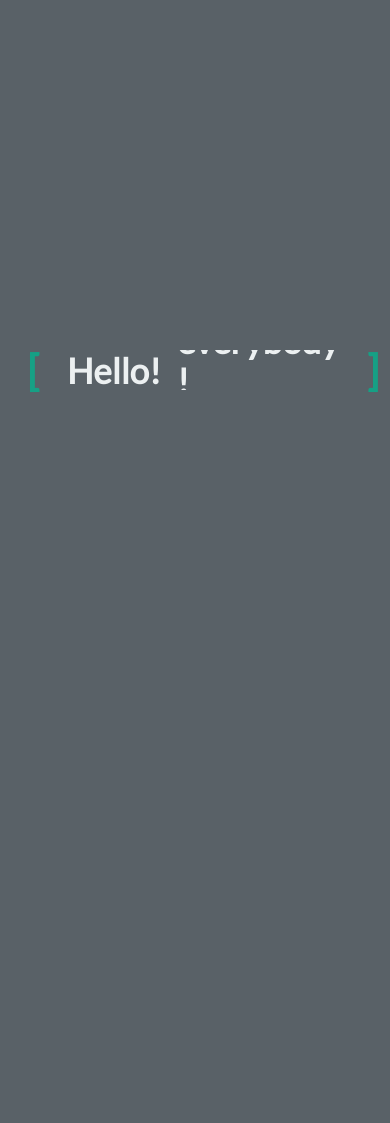
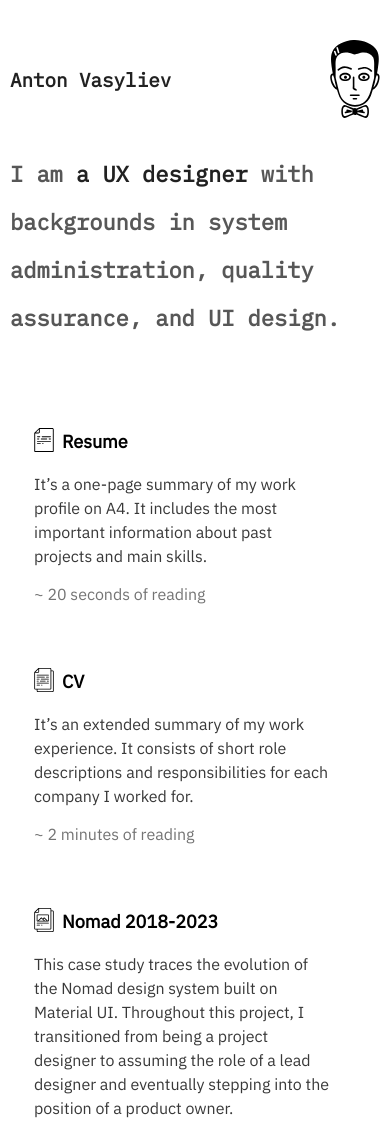
Before and after one commit to texcut/vasyliev.design, a plain HTML site: page index.html in a window 390 px wide. Shown: the top 1123 px of the page. Before the commit the page ends 844 px from the top, so only its background shows below. Drawn offline with Linux system fonts and the light colour scheme.

Commit message:
First commit after first iteration of develompent

```diff
--- a/index.html
+++ b/index.html
@@ -1,27 +1,63 @@
 <!DOCTYPE html>
-<html>
-  <head>
-    <meta charset="UTF-8" />
-    <title>Anton Vasyliev UX portfolio</title>
-    <link href="style.css" rel="stylesheet" />
-    <link
-      href="https://fonts.googleapis.com/css?family=Lato"
-      rel="stylesheet"
-    />
-  </head>
+<html lang="en">
+<head>
+  <link rel="stylesheet" href="https://fonts.googleapis.com/css?family=IBM+Plex+Sans">
+  <link rel="stylesheet" href="https://fonts.googleapis.com/css?family=IBM+Plex+Mono">
+  <link rel="stylesheet" href="styles.css">
+  <meta charset="UTF-8">
+  <meta name="viewport" content="width=device-width, initial-scale=1.0">
+  <title>Anton Vasyliev | UX designer</title>
+</head>
+<body>
 
-  <body>
-    <div class="content">
-      <div class="content__container">
-        <p class="content__container__text">Hello!</p>
+  <header>
+    <h1>Anton Vasyliev</h1>
+    <img src="img/face.svg" title="Face svg animation" class="face">
+    <p class="subheader">I am <strong>a UX designer</strong> with backgrounds in system administration, quality assurance, and UI design.</p>
+  </header>
 
-        <ul class="content__container__list">
-          <li class="content__container__list__item">world !</li>
-          <li class="content__container__list__item">dogs !</li>
-          <li class="content__container__list__item">users !</li>
-          <li class="content__container__list__item">everybody !</li>
-        </ul>
+  <div class="container">
+    <a href="pdf/Anton-Vasyliev-resume.pdf">
+      <div class="portfolio-item">
+        <img src="img/resume.svg" title="Resume icon" class="poftfolio-item-icon">
+        <h2>Resume</h2>
+        <p class="poftfolio-item-description">It’s a one-page summary of my work profile on A4. It includes the most important information about past projects and main skills.</p>
+        <p class="poftfolio-item-reading-time">~ 20 seconds of reading</p>
       </div>
+    </a>
+    <a href="pdf/Anton-Vasyliev-CV.pdf">
+      <div class="portfolio-item">
+        <img src="img/CV.svg" title="CV icon" class="poftfolio-item-icon">
+        <h2>CV</h2>
+        <p class="poftfolio-item-description">It’s an extended summary of my work experience. It consists of short role descriptions and responsibilities for each company I worked for.</p>
+        <p class="poftfolio-item-reading-time">~ 2 minutes of reading</p>
+      </div>
+    </a>
+    <a href="pdf/Anton-Vasyliev-Nomad-case-study.pdf">
+      <div class="portfolio-item">
+        <img src="img/case_study.svg" title="Case study icon" class="poftfolio-item-icon">
+        <h2>Nomad 2018-2023</h2>
+        <p class="poftfolio-item-description">This case study traces the evolution of the Nomad design system built on Material UI. Throughout this project, I transitioned from being a project designer to assuming the role of a lead designer and eventually stepping into the position of a product owner.</p>
+        <p class="poftfolio-item-reading-time">~ 5 minutes of reading</p>
+      </div>
+    </a>
+    <a href="pdf/Anton-Vasyliev-Attendant-case-study.pdf">
+    <div class="portfolio-item">
+      <img src="img/case_study.svg" title="Case study icon" class="poftfolio-item-icon">
+      <h2>Attendant OS 2019-2023</h2>
+      <p class="poftfolio-item-description">The case study represents the challenge of building a Linux-based operating system for gambling machines.</p>
+      <p class="poftfolio-item-reading-time">~ 5 minutes of reading</p>
     </div>
-  </body>
+    </a>
+    <a href="pdf/Anton-Vasyliev-portfolio-2012-2016.pdf">
+      <div class="portfolio-item">
+        <img src="img/portfolio.svg" title="Portfolio icon" class="poftfolio-item-icon">
+        <h2>Portfolio 2012-2016</h2>
+        <p class="poftfolio-item-description">This portfolio presents my UX design background before starting my path at Novomatic. It contains various visual assets accompanied by brief descriptions.</p>
+        <p class="poftfolio-item-reading-time">~ 7 minutes of reading</p>
+      </div>
+    </a>
+  </div>
+
+</body>
 </html>
--- a/style.css
+++ /dev/null
@@ -1,212 +0,0 @@
-body {
-  width: 100%;
-  height: 100%;
-  position: fixed;
-  background-color: #596167;
-}
-.content {
-  position: absolute;
-  top: 50%;
-  left: 50%;
-  transform: translate(-50%, -50%);
-  height: 160px;
-  overflow: hidden;
-  font-family: "Lato", sans-serif;
-  font-size: 35px;
-  line-height: 40px;
-  color: #ecf0f1;
-}
-.content__container {
-  font-weight: 600;
-  overflow: hidden;
-  height: 40px;
-  padding: 0 40px;
-}
-.content__container:before {
-  content: "[";
-  left: 0;
-}
-.content__container:after {
-  content: "]";
-  position: absolute;
-  right: 0;
-}
-.content__container:after,
-.content__container:before {
-  position: absolute;
-  top: 0;
-  color: #16a085;
-  font-size: 42px;
-  line-height: 40px;
-  -webkit-animation-name: opacity;
-  -webkit-animation-duration: 2s;
-  -webkit-animation-iteration-count: infinite;
-  animation-name: opacity;
-  animation-duration: 2s;
-  animation-iteration-count: infinite;
-}
-.content__container__text {
-  display: inline;
-  float: left;
-  margin: 0;
-}
-.content__container__list {
-  margin-top: 0;
-  padding-left: 110px;
-  text-align: left;
-  list-style: none;
-  -webkit-animation-name: change;
-  -webkit-animation-duration: 10s;
-  -webkit-animation-iteration-count: infinite;
-  animation-name: change;
-  animation-duration: 10s;
-  animation-iteration-count: infinite;
-}
-.content__container__list__item {
-  line-height: 40px;
-  margin: 0;
-}
-@-webkit-keyframes opacity {
-  0%,
-  100% {
-    opacity: 0;
-  }
-  50% {
-    opacity: 1;
-  }
-}
-@-webkit-keyframes change {
-  0%,
-  12.66%,
-  100% {
-    transform: translate3d(0, 0, 0);
-  }
-  16.66%,
-  29.32% {
-    transform: translate3d(0, -25%, 0);
-  }
-  33.32%,
-  45.98% {
-    transform: translate3d(0, -50%, 0);
-  }
-  49.98%,
-  62.64% {
-    transform: translate3d(0, -75%, 0);
-  }
-  66.64%,
-  79.3% {
-    transform: translate3d(0, -50%, 0);
-  }
-  83.3%,
-  95.96% {
-    transform: translate3d(0, -25%, 0);
-  }
-}
-@-o-keyframes opacity {
-  0%,
-  100% {
-    opacity: 0;
-  }
-  50% {
-    opacity: 1;
-  }
-}
-@-o-keyframes change {
-  0%,
-  12.66%,
-  100% {
-    transform: translate3d(0, 0, 0);
-  }
-  16.66%,
-  29.32% {
-    transform: translate3d(0, -25%, 0);
-  }
-  33.32%,
-  45.98% {
-    transform: translate3d(0, -50%, 0);
-  }
-  49.98%,
-  62.64% {
-    transform: translate3d(0, -75%, 0);
-  }
-  66.64%,
-  79.3% {
-    transform: translate3d(0, -50%, 0);
-  }
-  83.3%,
-  95.96% {
-    transform: translate3d(0, -25%, 0);
-  }
-}
-@-moz-keyframes opacity {
-  0%,
-  100% {
-    opacity: 0;
-  }
-  50% {
-    opacity: 1;
-  }
-}
-@-moz-keyframes change {
-  0%,
-  12.66%,
-  100% {
-    transform: translate3d(0, 0, 0);
-  }
-  16.66%,
-  29.32% {
-    transform: translate3d(0, -25%, 0);
-  }
-  33.32%,
-  45.98% {
-    transform: translate3d(0, -50%, 0);
-  }
-  49.98%,
-  62.64% {
-    transform: translate3d(0, -75%, 0);
-  }
-  66.64%,
-  79.3% {
-    transform: translate3d(0, -50%, 0);
-  }
-  83.3%,
-  95.96% {
-    transform: translate3d(0, -25%, 0);
-  }
-}
-@keyframes opacity {
-  0%,
-  100% {
-    opacity: 0;
-  }
-  50% {
-    opacity: 1;
-  }
-}
-@keyframes change {
-  0%,
-  12.66%,
-  100% {
-    transform: translate3d(0, 0, 0);
-  }
-  16.66%,
-  29.32% {
-    transform: translate3d(0, -25%, 0);
-  }
-  33.32%,
-  45.98% {
-    transform: translate3d(0, -50%, 0);
-  }
-  49.98%,
-  62.64% {
-    transform: translate3d(0, -75%, 0);
-  }
-  66.64%,
-  79.3% {
-    transform: translate3d(0, -50%, 0);
-  }
-  83.3%,
-  95.96% {
-    transform: translate3d(0, -25%, 0);
-  }
-}
--- /dev/null
+++ b/styles.css
@@ -0,0 +1,142 @@
+  body {
+    font-family: "IBM Plex Sans", Arial, sans-serif;
+    margin: 0;
+    padding: 0;
+    background-color: #fff;
+    border-right: #000;
+  }
+  header {
+    display: grid;
+    grid-template-columns: 3fr 1fr;
+    align-items: center;
+    background-color: #fff;
+    font-family: "IBM Plex Mono", Arial, sans-serif;
+    font-size: 16px;
+    color: rgba(0, 0, 0, 0.87);
+    padding: 40px;
+    text-align: left;
+  }
+  strong {
+    color: rgba(0, 0, 0, 0.87);
+  }
+  h2 {
+    font-size: 18px;
+    font-weight: 700;
+    line-height: 28px;
+    margin: 0;
+  }
+  a {
+    all: unset;
+  }
+  .subheader {
+    font-family: "IBM Plex Mono", Arial, sans-serif;
+    font-size: 48px;
+    font-weight: 600;
+    color: rgba(0, 0, 0, 0.66);
+    line-height: 72px;
+    max-width: 745px;
+    padding-top: 30px;
+    grid-column: 1 / 2;
+  }
+  .container {
+    margin: auto;
+    padding: 0px 28px 0px 28px;
+    overflow: hidden;
+    display: flex;
+    flex-wrap: wrap;
+    justify-content: space-between;
+  }
+  .face {
+    height: 288px;
+    width: 208px;
+    grid-column:  2 / 3;
+    grid-row: 2 / 3;
+    justify-self: end;
+  }
+  .portfolio-item {
+    background: #fff;
+    margin: 12px;
+    padding: 12px;
+    min-width: 240px;
+    flex: 0 0 calc(20% - 60px);
+  }
+  .portfolio-item:hover {
+    background: #f9f9f9;
+    cursor: pointer;
+  }
+  .poftfolio-item-icon {
+    float: left;
+    padding-right: 8px;
+    height: 24px;
+    width: 20px;
+  }
+  .poftfolio-item-description {
+    color: rgba(0, 0, 0, 0.78);
+    font-weight: 300;
+    max-width: 300px;
+    line-height: 24px;
+  }
+  .poftfolio-item-reading-time {
+    color: rgba(0, 0, 0, 0.55);
+    font-weight: 100;
+  }
+
+  @media screen and (max-width: 1024px) {
+    .subheader {
+      font-size: 38px;
+      line-height: 52px;
+      max-width: 580px;
+      padding-top: 20px;
+    }
+  }
+
+  @media screen and (max-width: 840px) {
+    .container {
+      /* width: 90%; */
+    }
+    .portfolio-item {
+      flex: 0 0 calc(50% - 40px);
+    }
+    .subheader {
+      grid-column:  -3 / -1;
+      grid-row: 2 / 3;
+    }
+    .face {
+      width: 50px;
+      height: 78px;
+      grid-column:  2 / 3;
+      grid-row: 1 / 2;
+      justify-self: end;
+    }
+  }
+
+  @media screen and (max-width: 670px) {
+    .portfolio-item {
+      flex: 0 0 calc(100% - 40px);
+    }
+    .subheader {
+      font-size: 28px;
+      line-height: 52px;
+      max-width: 420px;
+      padding-top: 20px;
+    }
+    .container {
+      padding: 0px 10px 0px 10px;
+    }
+    header {
+      padding: 40px 10px 40px 10px;
+    }
+  }
+
+  @media screen and (max-width: 450px) {
+    .subheader {
+      font-size: 22px;
+      line-height: 48px;
+      max-width: 380px;
+      padding-top: 10px;
+    }
+    header {
+      font-size: 0.6rem;
+    }
+
+  }
```
Also changed, not shown: img/CV.svg (added), img/case_study.svg (added), img/face.svg (added), img/portfolio.svg (added), img/resume.svg (added), 6 other files.
